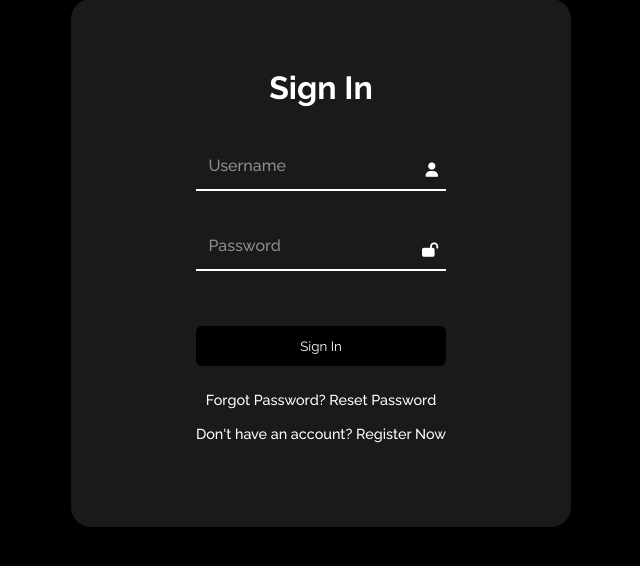
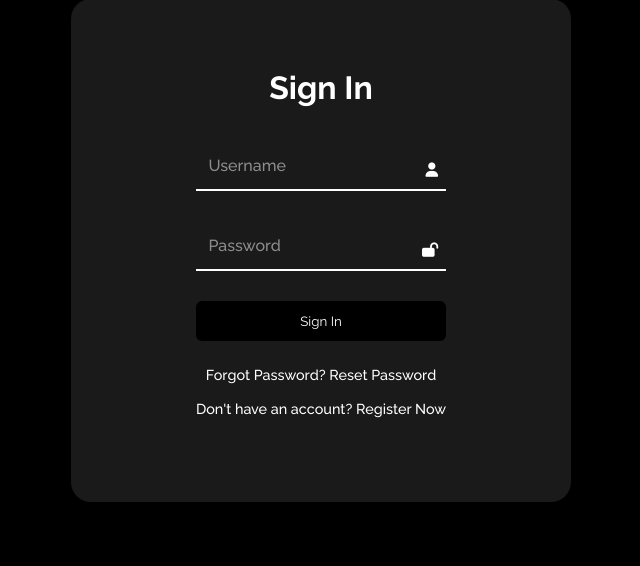
Before and after one commit to thearmanqureshi/E-Academy, a Flask app: page /signin in a window 1280 px wide. Shown: the part 206-772 px from the top of the page, without its empty margins (319-959 px from the left). Run offline with Flask 3, Linux system fonts and the light colour scheme; parts of the project's set-up code (start-up, migrations or seed data) failed here and were passed over; some libraries are stand-ins or nearby versions.

Commit message:
Update signinup.css

```diff
--- a/static/css/signinup.css
+++ b/static/css/signinup.css
@@ -25,6 +25,7 @@ header {
   display: flex;
   justify-content: center;
   margin: 100px 0 50px 0;
+  width: 100%;
 }
 
 #logo-container {
@@ -39,8 +40,9 @@ header {
 
 /*-- ----- Sign In / Sign Up Form ----- -*/
 #form-container {
-  width: 500px;
-  min-width: 500px;
+  max-width: 500px;
+  width: 100%;
+  min-width: 400px;
   height: 100%;
   padding: 70px 50px;
   background-color: #bebebe23;
@@ -125,7 +127,10 @@ input:-webkit-autofill:active{
   outline: none;
   border-radius: 6px;
   cursor: pointer;
-  margin-top: 25px;
+}
+
+.g-recaptcha {
+  margin-bottom: 25px;
 }
 
 #redirect {
@@ -180,7 +185,6 @@ input:-webkit-autofill:active{
 /*-- ----- Responsiveness {Multi Device Compatibility} ----- -*/
 @media (max-width: 510px) {
   #form-container {
-    height: auto;
     transform: scale(.8);
   }
 }
```
